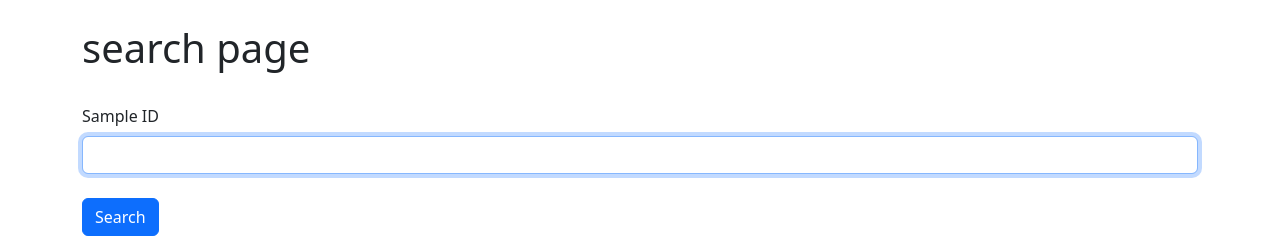
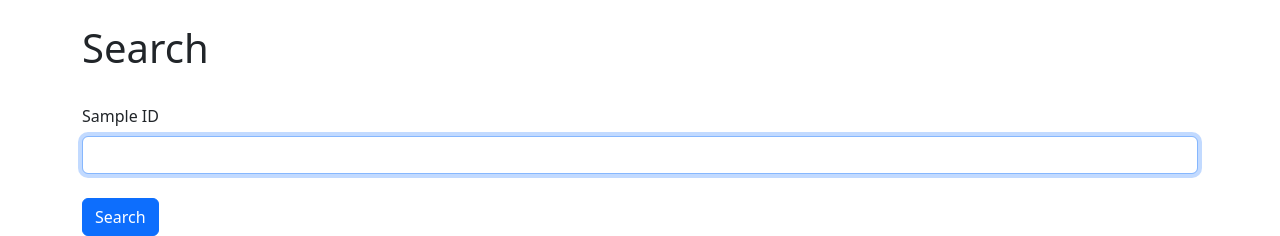
Before and after one commit to sahbakb/specimen_tracker, a Django app: page / in a window 1280 px wide. Shown: the part 56-292 px from the top of the page. Run offline with Django 4.2, Linux system fonts and the light colour scheme.

Commit message:
search page added

```diff
--- a/scanner/templates/search.html
+++ b/scanner/templates/search.html
@@ -2,7 +2,7 @@
 
 {% block content %}
 
-<h1>search page</h1>
+<h1>Search</h1>
 <br>
 <form method="POST">
     {% csrf_token %}
```
